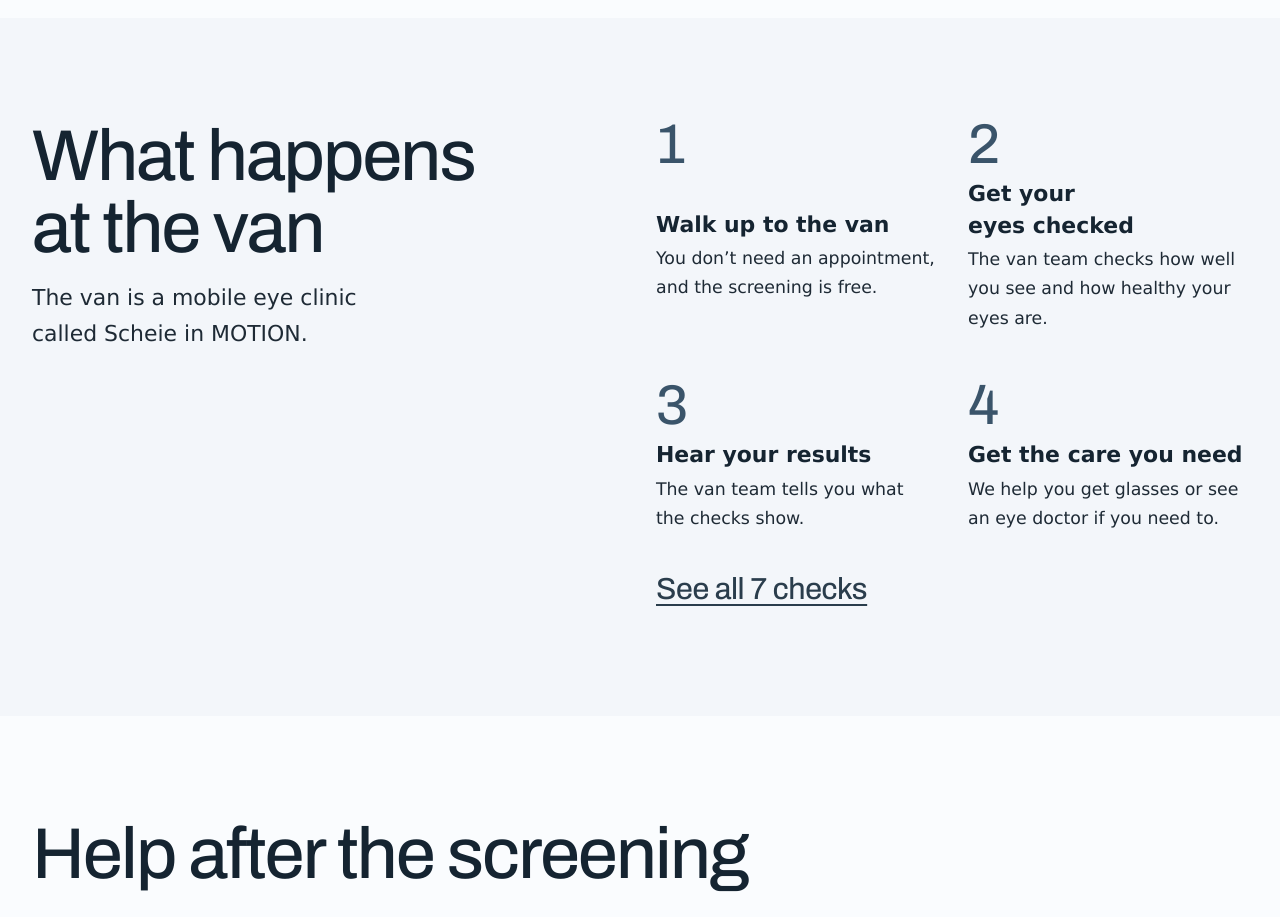
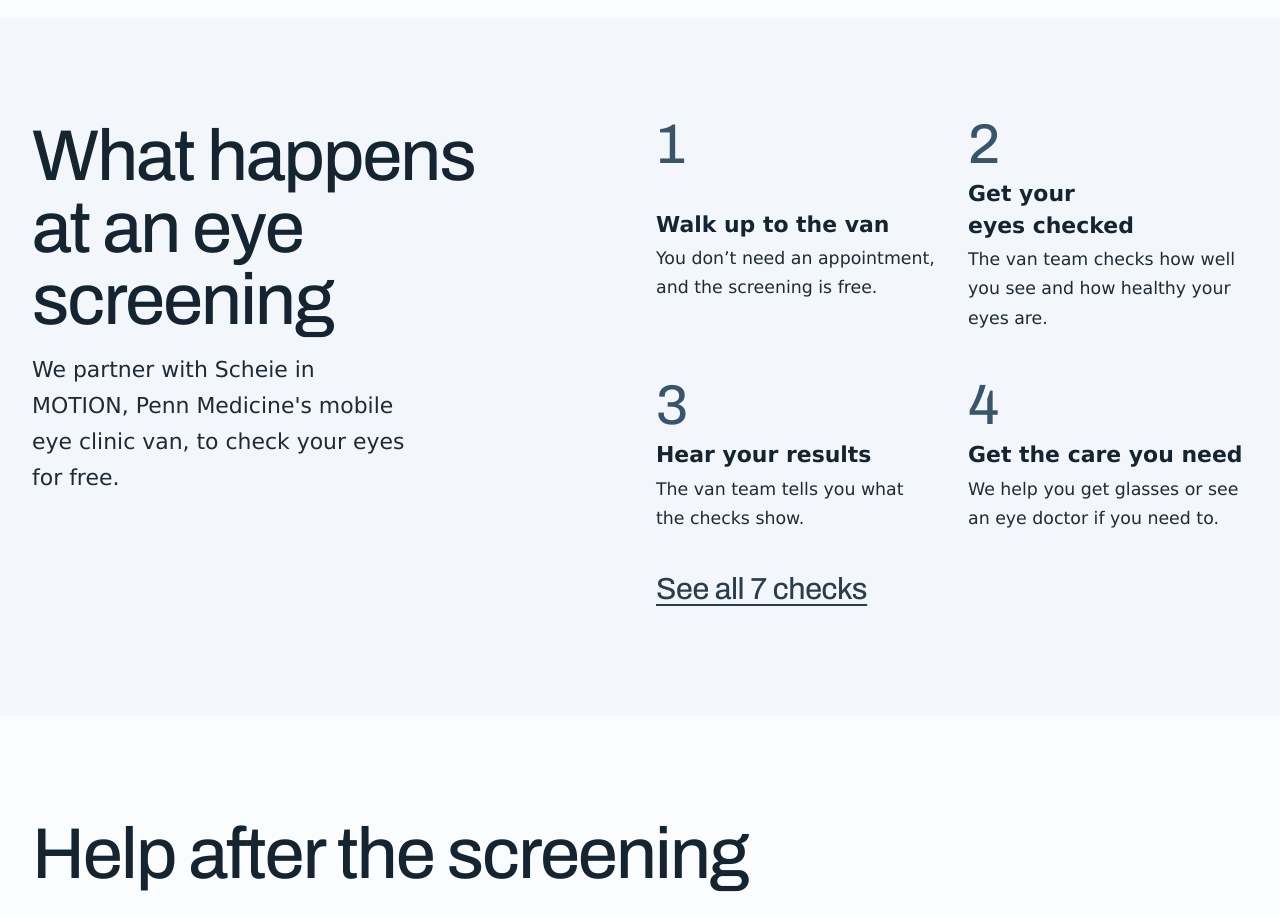
Before and after one commit to sharedvision2026/Shared-Vision, a plain HTML site: page index.html in a window 1280 px wide. Shown: the part 1780-2697 px from the top of the page. Drawn offline with Linux system fonts and the light colour scheme; a web font is replaced by a local one.

Commit message:
Update screening section header and description

```diff
--- a/index.html
+++ b/index.html
@@ -156,8 +156,8 @@
   <section class="section section-tint" id="screening" aria-labelledby="screening-title">
     <div class="wrap screening-grid">
       <div class="screening-head">
-        <h2 id="screening-title" class="display t-xl">What happens at the van</h2>
-        <p class="lead">The van is a mobile eye clinic called <span translate="no">Scheie in MOTION</span>.</p>
+        <h2 id="screening-title" class="display t-xl">What happens at an eye screening</h2>
+        <p class="lead">We partner with <span translate="no">Scheie in MOTION</span>, Penn Medicine's mobile eye clinic van, to check your eyes for free.</p>
       </div>
       <ol class="steps screening-steps" role="list">
         <li class="step">
```
